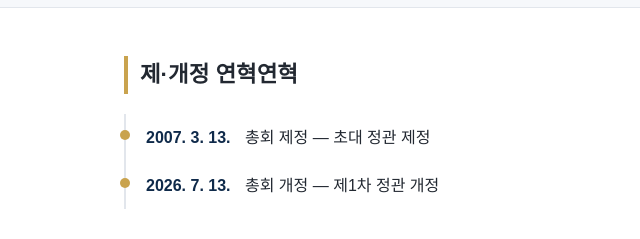
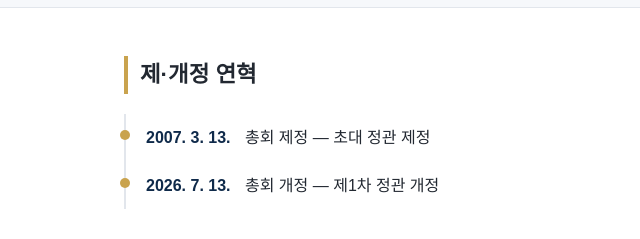
Before and after one commit to 2026ksbc-stack/ksbc-site, a plain HTML site: page articles.html in a window 1280 px wide. Shown: the part 295-534 px from the top of the page, 0-640 px from the left. Drawn offline with Linux system fonts and the light colour scheme.

Commit message:
Update articles.html

```diff
--- a/articles.html
+++ b/articles.html
@@ -61,7 +61,7 @@
       </div>
   -->
 
-       <h2>제·개정 연혁연혁</h2>
+       <h2>제·개정 연혁</h2>
       <ul class="timeline">
         <li><span class="t-date">2007. 3. 13.</span> 총회 제정 — 초대 정관 제정</li>
         <li><span class="t-date">2026. 7. 13.</span> 총회 개정 — 제1차 정관 개정</li>
```
